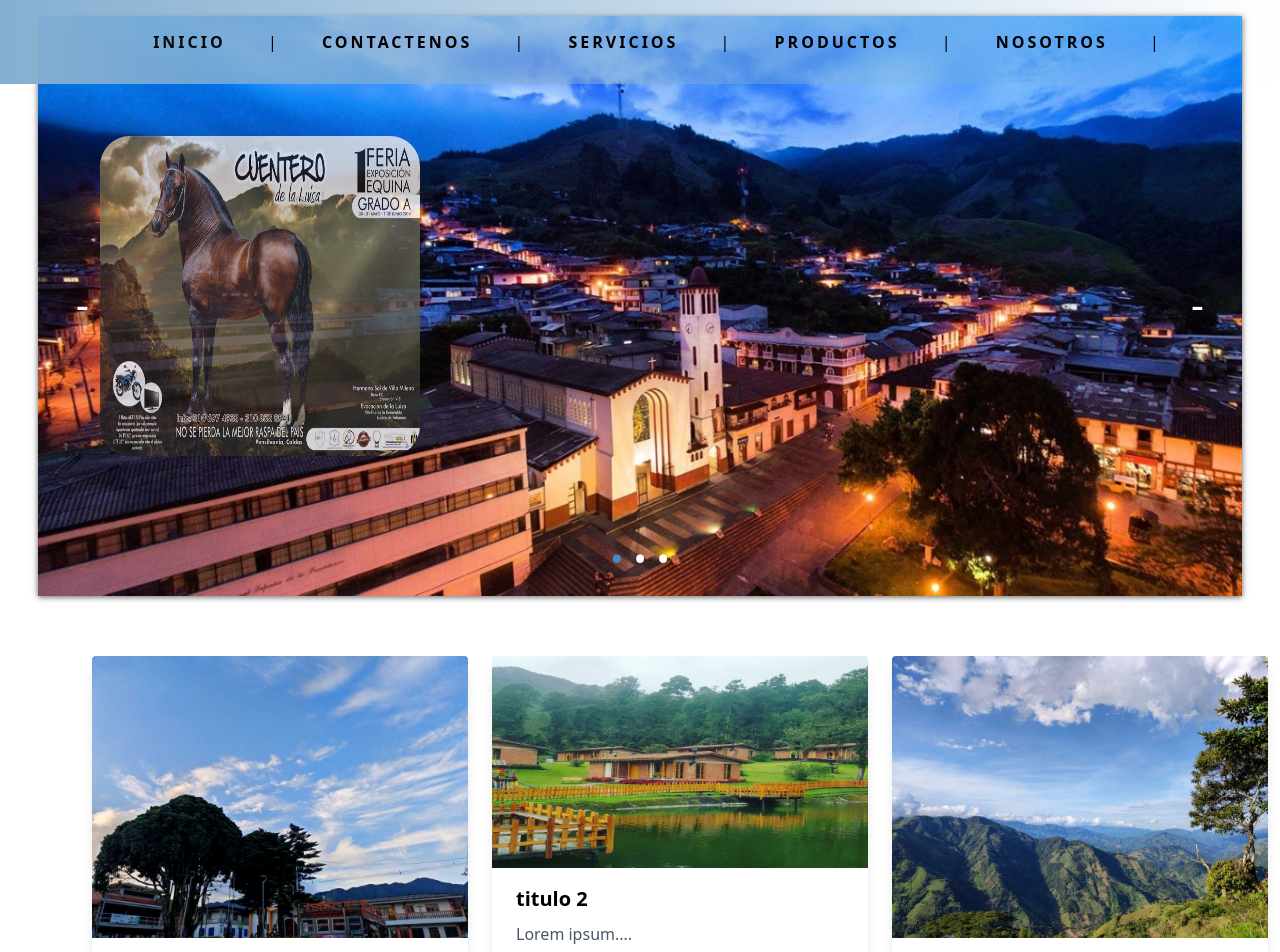
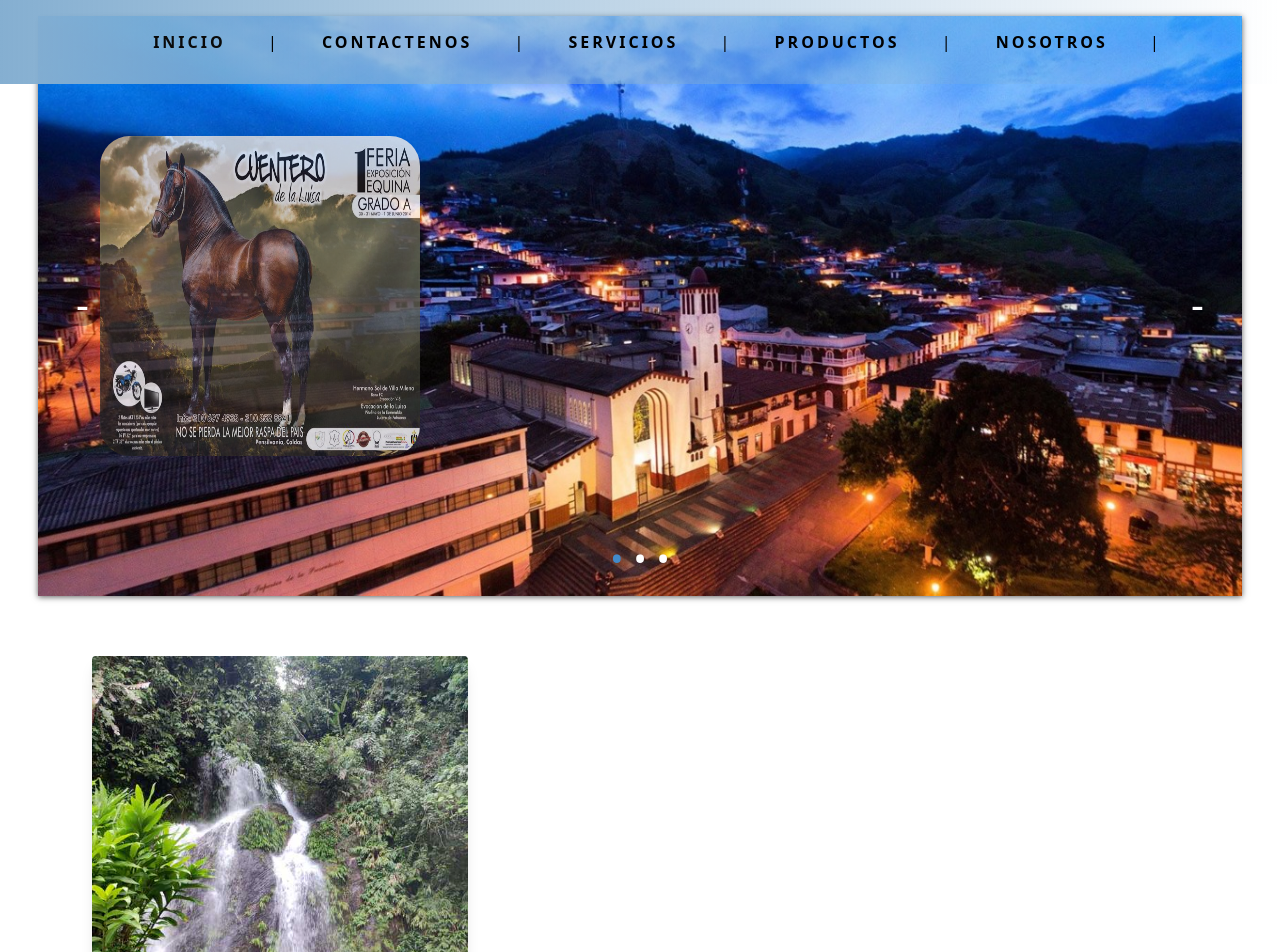
Before and after one commit to AlexisQuiceno/markPen, a Vue app: page /inicio in a window 1280 px wide. Shown: the top 952 px of the page. Built offline with nearby package versions, Linux system fonts and the light colour scheme.

Commit message:
deje montado el arreglo para renderizar las imagenes en el homeview

```diff
--- a/src/store/index.ts
+++ b/src/store/index.ts
@@ -15,7 +15,9 @@ export default createStore({
       {titulo: 'titulo 8', description:'Lorem ipsum....', imagen: require('../assets/nocheA.png')},
     ],
     fristImpre: [
-      {titulo:'titulo 1',description: 'Lorem ipsum i dole....',imagen:require('../assets/cambiarNubesArbolda.png')}
+      {titulo:'titulo 1',description: 'Lorem ipsum i dole....',imagen:require('../assets/chorrillos.png')},
+
+
     ]
 
   },
--- a/src/views/HomeView.vue
+++ b/src/views/HomeView.vue
@@ -9,7 +9,7 @@
 
   </div>
   <div class="grid ">
-    <CardImagenes v-for="(prueba, index) in cards" :key="index.id"
+    <CardImagenes v-for="(prueba, index) in fristImpre" :key="index.id"
     :UrlImagen="prueba.imagen"
     :TituloCard="prueba.titulo"
     :DescriptionCard="prueba.description"
@@ -31,7 +31,7 @@ export default {
     SliderComponent,
   },
   computed: {
-    ...mapState(['cards']),
+    ...mapState(['fristImpre']),
 
   }
 }
```
